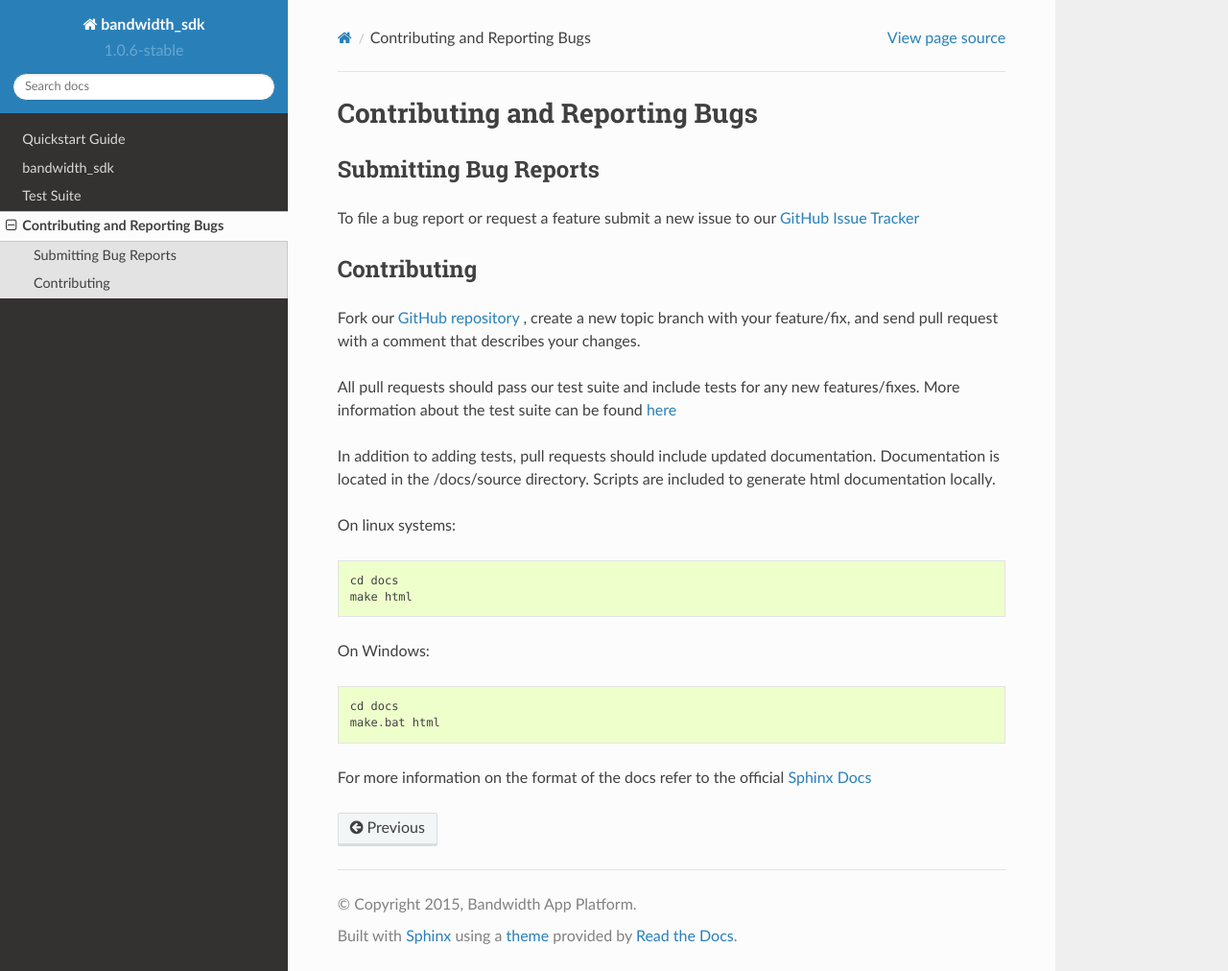
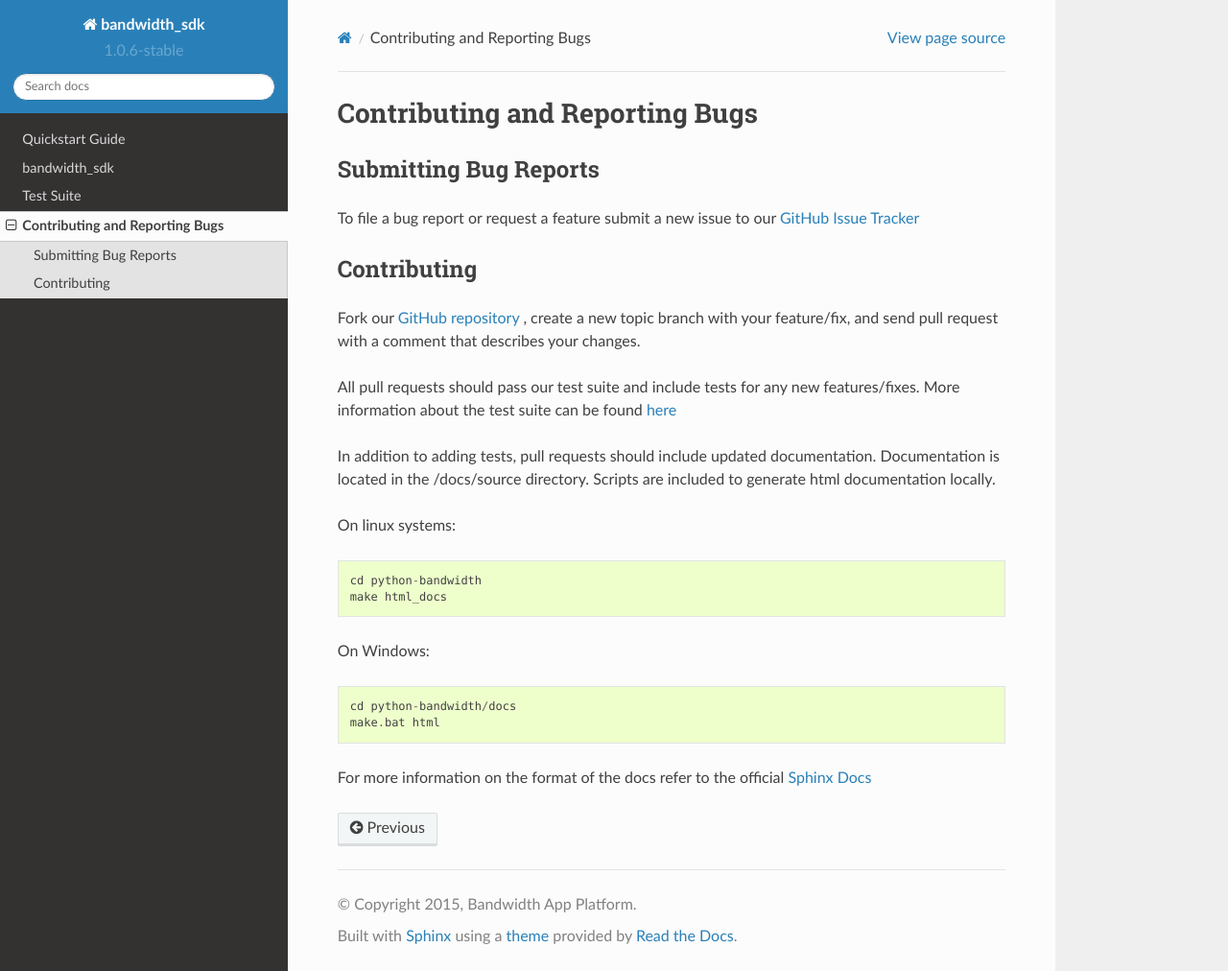
Before and after one commit to Bandwidth/python-bandwidth, a Sphinx documentation site: the page built from docs/source/contribute.rst, in a window 1280 px wide and 1012 px high. Shown: the whole window at 96% size. Built offline with Sphinx 7.4.7 and the Read the Docs theme 2.0.0, drawn with Linux system fonts in a browser that asks for light colours.

```diff
--- a/docs/source/contribute.rst
+++ b/docs/source/contribute.rst
@@ -24,12 +24,12 @@ generate html documentation locally.
 
 On linux systems::
 
-    cd docs
-    make html
+    cd python-bandwidth
+    make html_docs
 
 On Windows::
 
-    cd docs
+    cd python-bandwidth/docs
     make.bat html
 
 For more information on the format of the docs refer to the official
```
Also changed, not shown: 1 other file.
